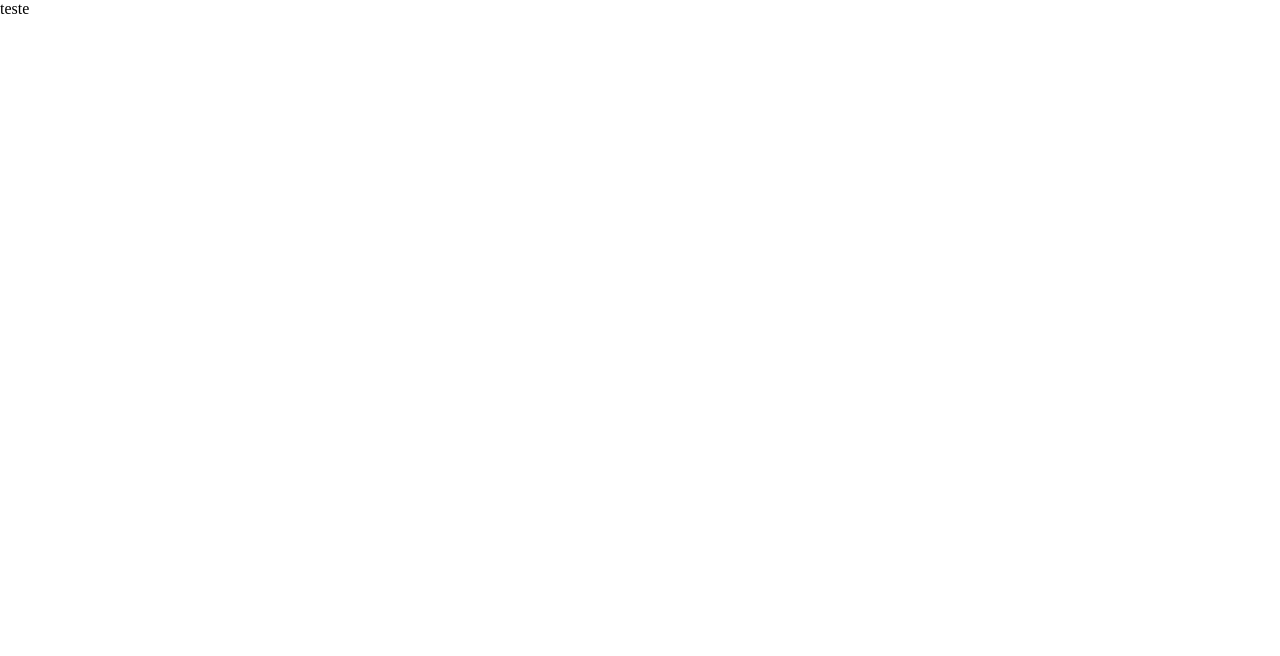
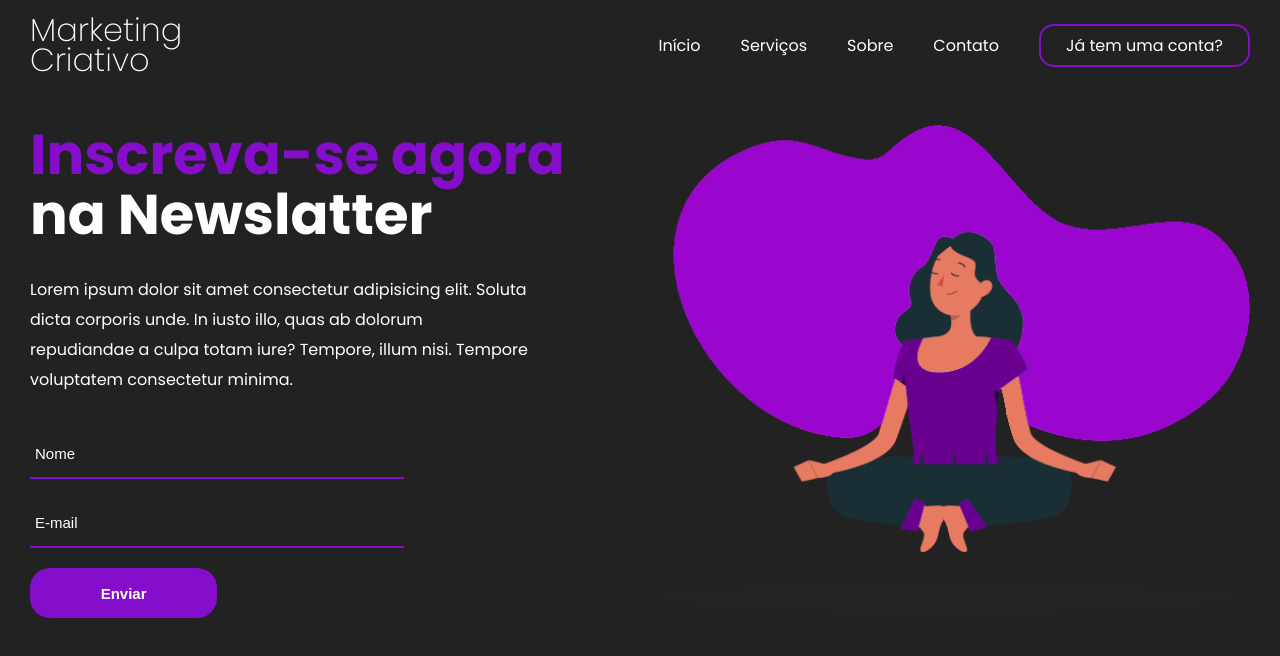
Before and after one commit to Dev-JoseRonaldo/login-page, a plain HTML site: page index.html in a window 1280 px wide. Drawn offline with Linux system fonts and the light colour scheme.

Commit message:
html e css da pagina home

```diff
--- a/css/style.css
+++ b/css/style.css
@@ -1,5 +1,146 @@
+@import url('https://fonts.googleapis.com/css2?family=Poppins:wght@200;400;700&display=swap');
+
+:root {
+  --primary-font: 'Poppins', sans-serif;
+  --background-body: #222222;
+  --text-white: #ffffff;
+  --text-blue: #840ec9;
+  --hover-btn: #620a95;
+}
+
 * {
   margin: 0;
   padding: 0;
   box-sizing: border-box;
 }
+
+body {
+  font-family: 'Poppins', sans-serif;
+  background-color: var(--background-body);
+  color: var(--text-white);
+  max-width: 1300px;
+  margin: 0 auto;
+  padding: 15px 30px;
+}
+
+header {
+  display: flex;
+  align-items: center;
+  justify-content: space-between;
+}
+
+#logo {
+  flex-direction: column;
+
+}
+
+#logo h1 {
+  line-height: 30px;
+  font-weight: 200;
+}
+
+header #navegation ul {
+  list-style: none;
+  display: flex;
+  align-items: center;
+  gap: 40px;
+}
+
+header #navegation ul li {
+  display: inline-block;
+}
+
+
+header #navegation ul li a {
+  text-decoration: none;
+  color: var(--text-white);
+}
+
+header #navegation ul li a:hover {
+  color: var(--text-blue);
+  transition: 0.2s all;
+}
+
+header #navegation ul li:last-child a {
+  border: 2px solid var(--text-blue);
+  padding: 8px 25px;
+  border-radius: 15px;
+}
+
+header #navegation ul li:last-child a:hover {
+  background-color: var(--text-blue);
+  color: var(--text-white);
+}
+
+main {
+  display: flex;
+  align-items: flex-start;
+  justify-content: space-between;
+  margin-top: 50px;
+  line-height: 30px;
+  font-family: var(--primary-font);
+  font-weight: 400;
+}
+
+main aside h2 {
+  font-size: 56px;
+  line-height: 60px;
+}
+
+main aside h2 span {
+  color: var(--text-blue);
+}
+
+main aside p {
+  max-width: 500px;
+  margin: 30px 0 15px 0;
+
+}
+
+main article img {
+  width: 600px;
+}
+
+main aside form {
+  display: flex;
+  flex-direction: column;
+  width: 70%;
+}
+
+main aside form input {
+  margin-top: 20px;
+  padding: 15px 5px;
+  color: var(--text-white);
+  background: none;
+  border: none;
+  border-bottom: 2px solid var(--text-blue);
+  font-size: 15px;
+}
+
+main aside form input:focus {
+  outline: 0;
+}
+
+main aside form input::placeholder {
+  color: var(--text-white);
+}
+
+main aside form [type="submit"] {
+  height: 50px;
+  width: 50%;
+  border-radius: 20px;
+  background-color: var(--text-blue);
+  color: var(--text-white);
+  font-weight: 700;
+  border: none;
+}
+
+main aside form [type="submit"]:hover {
+
+  background-color: var(--hover-btn);
+
+}
+
+main aside form [type="submit"]:hover {
+  cursor: pointer;
+}
--- a/index.html
+++ b/index.html
@@ -10,7 +10,42 @@
 <link rel="stylesheet" href="css/style.css">
 
 <body>
-  teste
+  <header>
+    <div id="logo">
+      <h1>Marketing</h1>
+      <h1>Criativo</h1>
+    </div>
+
+    <nav id="navegation">
+      <ul>
+        <li><a href="#">Início</a></li>
+        <li><a href="#">Serviços</a></li>
+        <li><a href="#">Sobre</a></li>
+        <li><a href="#">Contato</a></li>
+        <li><a href="#">Já tem uma conta?</a></li>
+      </ul>
+    </nav>
+  </header>
+
+  <main>
+    <aside>
+      <h2> <span>Inscreva-se agora</span></h2>
+      <h2>na Newslatter</h2>
+      <p>Lorem ipsum dolor sit amet consectetur adipisicing elit. Soluta dicta corporis unde. In iusto illo, quas ab
+        dolorum repudiandae a culpa totam iure? Tempore, illum nisi. Tempore voluptatem consectetur minima.</p>
+      <form action="">
+        <input type="text" placeholder="Nome">
+        <input type="email" placeholder="E-mail">
+        <input type="submit" value="Enviar" placeholder="enviar">
+      </form>
+    </aside>
+
+    <article>
+      <img src="/img/home.png"
+        alt="Desenho simples de uma mulher em posição de meditação, traquila e aparentemente feliz.">
+    </article>
+
+  </main>
 </body>
 
 </html>
```
Also changed, not shown: img/home.png (added).
